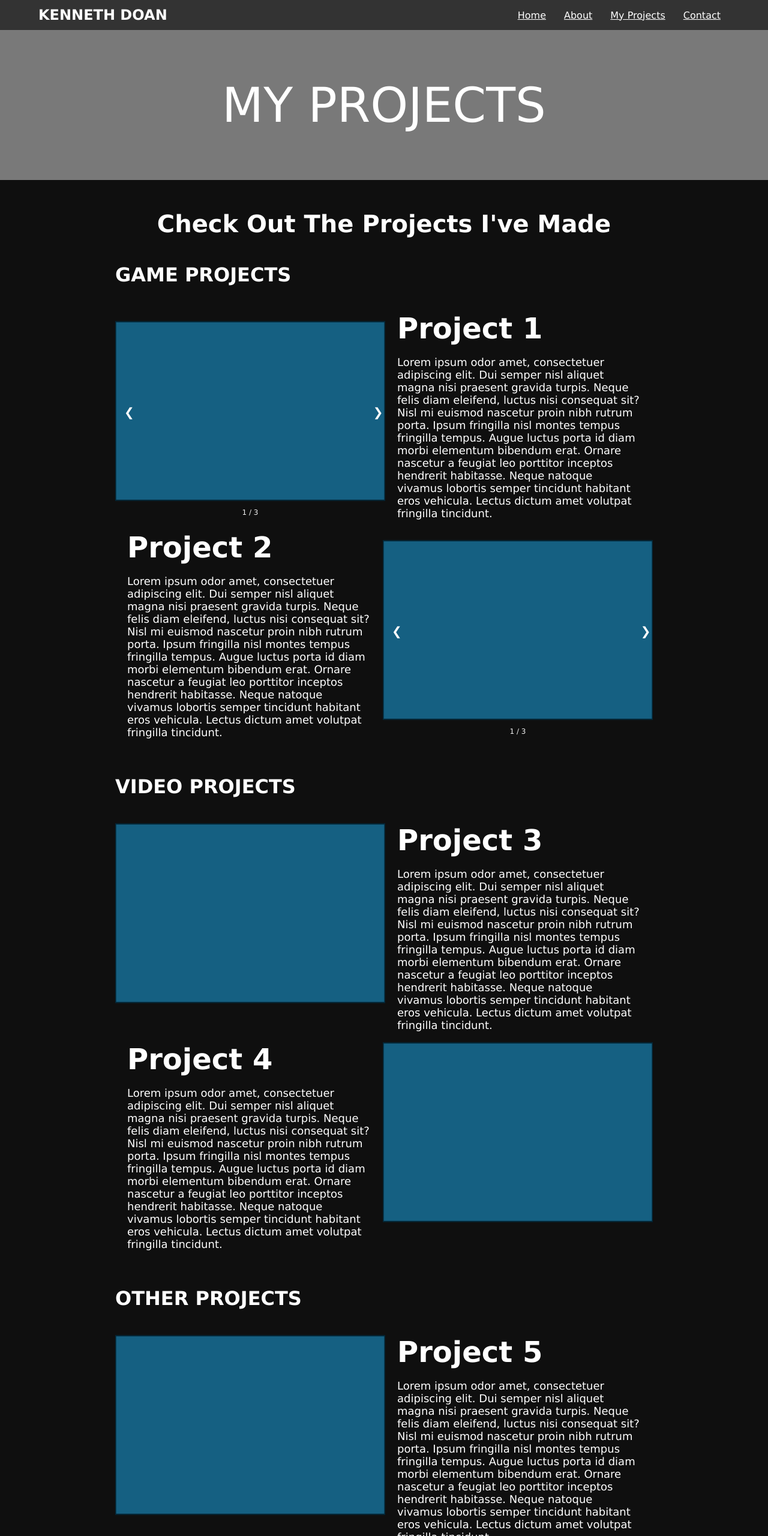
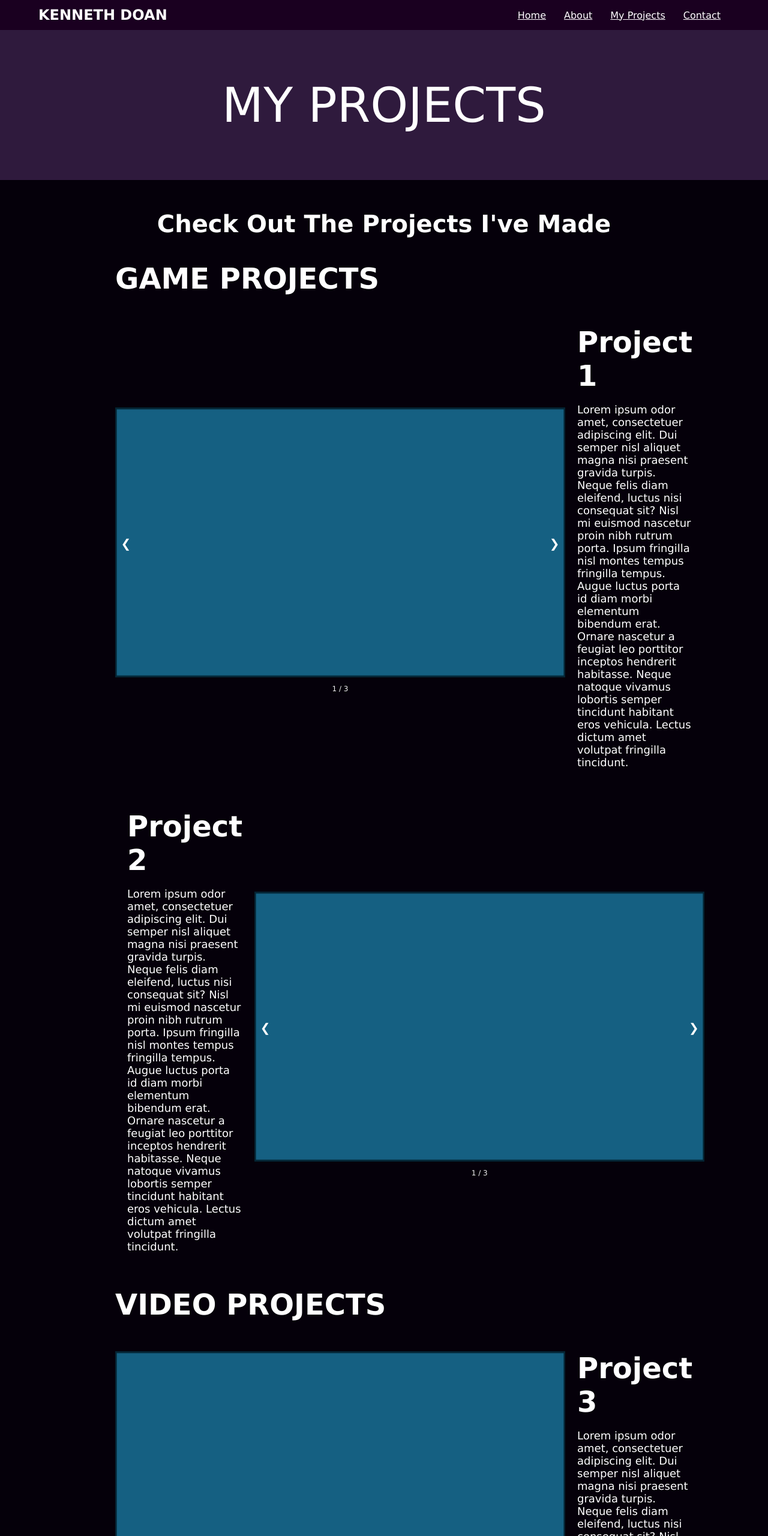
Before and after one commit to doankenneth/portfolio, a plain HTML site: page projects.html in a window 1280 px wide. Shown: the top 2560 px of the page at 60% size. Drawn offline with Linux system fonts and the light colour scheme.

Commit message:
Changed Project Page For Smaller Screens

```diff
--- a/projects.html
+++ b/projects.html
@@ -25,23 +25,23 @@
 
     <div class="main-content">
         <h3 class = "intro-title">Check Out The Projects I've Made</h3>
-        <h4>GAME PROJECTS</h4>
+        <h2>GAME PROJECTS</h2>
         <div class="Game Projects">
         <div class="project-left">
             <!-- Slideshow container -->
             <div class="slideshow-container">
                 <div class="mySlides1 fade">
-                    <img src="images/placeholder.png" width="450" height="300">
+                    <img src="images/placeholder.png" width="750" height="450">
                     <div class="numbertext">1 / 3</div>
                 </div>
 
                 <div class="mySlides1 fade">
-                    <img src="images/placeholder.png" width="450" height="300">
+                    <img src="images/placeholder.png" width="750" height="450">
                     <div class="numbertext">2 / 3</div>
                 </div>
 
                 <div class="mySlides1 fade">
-                    <img src="images/placeholder.png" width="450" height="300">
+                    <img src="images/placeholder.png" width="750" height="450">
                     <div class="numbertext">3 / 3</div>
                 </div>
                 <div class="button-container">
@@ -51,29 +51,29 @@
                 </div>
             </div>
             <div class = "project-container">
-                <h2 class="project-title">Project 1</h2>
+                <h4 class="project-title">Project 1</h4>
                 <p>Lorem ipsum odor amet, consectetuer adipiscing elit. Dui semper nisl aliquet magna nisi praesent gravida turpis. Neque felis diam eleifend, luctus nisi consequat sit? Nisl mi euismod nascetur proin nibh rutrum porta. Ipsum fringilla nisl montes tempus fringilla tempus. Augue luctus porta id diam morbi elementum bibendum erat. Ornare nascetur a feugiat leo porttitor inceptos hendrerit habitasse. Neque natoque vivamus lobortis semper tincidunt habitant eros vehicula. Lectus dictum amet volutpat fringilla tincidunt.</p>
             </div>
         </div>
         <div class="project-right">
             <div class = "project-container">
-                <h2 class="project-title">Project 2</h2>
+                <h4 class="project-title">Project 2</h4>
                 <p>Lorem ipsum odor amet, consectetuer adipiscing elit. Dui semper nisl aliquet magna nisi praesent gravida turpis. Neque felis diam eleifend, luctus nisi consequat sit? Nisl mi euismod nascetur proin nibh rutrum porta. Ipsum fringilla nisl montes tempus fringilla tempus. Augue luctus porta id diam morbi elementum bibendum erat. Ornare nascetur a feugiat leo porttitor inceptos hendrerit habitasse. Neque natoque vivamus lobortis semper tincidunt habitant eros vehicula. Lectus dictum amet volutpat fringilla tincidunt.</p>
             </div>
             <!-- Slideshow container -->
             <div class="slideshow-container">
                 <div class="mySlides2 fade">
-                    <img src="images/placeholder.png" width="450" height="300">
+                    <img src="images/placeholder.png" width="750" height="450">
                     <div class="numbertext">1 / 3</div>
                 </div>
 
                 <div class="mySlides2 fade">
-                    <img src="images/placeholder.png" width="450" height="300">
+                    <img src="images/placeholder.png" width="750" height="450">
                     <div class="numbertext">2 / 3</div>
                 </div>
 
                 <div class="mySlides2 fade">
-                    <img src="images/placeholder.png" width="450" height="300">
+                    <img src="images/placeholder.png" width="750" height="450">
                     <div class="numbertext">3 / 3</div>
                 </div>
                 <div class="button-container">
@@ -83,11 +83,11 @@
                 </div>
             </div>
         </div>
-        <h4>VIDEO PROJECTS</h4>
+        <h2>VIDEO PROJECTS</h2>
         <div class="project-left">
-            <img src="images/placeholder.png" width="450" height="300">
+            <img src="images/placeholder.png" width="750" height="450">
             <div class = "project-container">
-                <h2 class="project-title">Project 3</h2>
+                <h4 class="project-title">Project 3</h4>
                 <p>Lorem ipsum odor amet, consectetuer adipiscing elit. Dui semper nisl aliquet magna nisi praesent gravida turpis. Neque felis diam eleifend, luctus nisi consequat sit? Nisl mi euismod nascetur proin nibh rutrum porta. Ipsum fringilla nisl montes tempus fringilla tempus. Augue luctus porta id diam morbi elementum bibendum erat. Ornare nascetur a feugiat leo porttitor inceptos hendrerit habitasse. Neque natoque vivamus lobortis semper tincidunt habitant eros vehicula. Lectus dictum amet volutpat fringilla tincidunt.</p>
             </div>
         </div>
@@ -96,17 +96,17 @@
                 <h2 class="project-title">Project 4</h2>
                 <p>Lorem ipsum odor amet, consectetuer adipiscing elit. Dui semper nisl aliquet magna nisi praesent gravida turpis. Neque felis diam eleifend, luctus nisi consequat sit? Nisl mi euismod nascetur proin nibh rutrum porta. Ipsum fringilla nisl montes tempus fringilla tempus. Augue luctus porta id diam morbi elementum bibendum erat. Ornare nascetur a feugiat leo porttitor inceptos hendrerit habitasse. Neque natoque vivamus lobortis semper tincidunt habitant eros vehicula. Lectus dictum amet volutpat fringilla tincidunt.</p>
             </div>
-            <img src="images/placeholder.png" width="450" height="300">
+            <img src="images/placeholder.png" width="750" height="450">
         </div>
 
 
 
-        <h4>OTHER PROJECTS</h4>
+        <h2>OTHER PROJECTS</h2>
         <div class="project-left">
             <!-- Slideshow container -->
-            <img src="images/placeholder.png" width="450" height="300">
+            <img src="images/placeholder.png" width="750" height="450">
             <div class = "project-container">
-                <h2 class="project-title">Project 5</h2>
+                <h4 class="project-title">Project 5</h4>
                 <p>Lorem ipsum odor amet, consectetuer adipiscing elit. Dui semper nisl aliquet magna nisi praesent gravida turpis. Neque felis diam eleifend, luctus nisi consequat sit? Nisl mi euismod nascetur proin nibh rutrum porta. Ipsum fringilla nisl montes tempus fringilla tempus. Augue luctus porta id diam morbi elementum bibendum erat. Ornare nascetur a feugiat leo porttitor inceptos hendrerit habitasse. Neque natoque vivamus lobortis semper tincidunt habitant eros vehicula. Lectus dictum amet volutpat fringilla tincidunt.</p>
             </div>
         </div>
--- a/styles/basestyles.css
+++ b/styles/basestyles.css
@@ -1,6 +1,6 @@
 body {
     font-family: Verdana, sans-serif;
-    background-color: rgb(15, 15, 15);
+    background-color: rgb(5, 0, 10);
     color: rgb(255, 255, 255);
     margin: 0;
     width: 100%;
@@ -17,7 +17,7 @@ body {
     top: 0;
     width: 100%;
     height: 50px;
-    background-color: #333;
+    background-color: #1a0020;
     z-index: 1000;
     white-space: nowrap;
 }
@@ -54,7 +54,7 @@ body {
     margin-top: 50px;
     display: flex;
     width: 100%;
-    background-color: #797979;
+    background-color: #2f1a3d;
     text-align: center;
     justify-content: center;
     align-items: center;
@@ -70,6 +70,14 @@ body {
 
 
 /*HANDLER FOR SMALLER SCREENS*/
+
+@media only screen and (max-width: 1200px) {
+    .main-content {
+        margin: 50px 5%;
+        font-size: 1.5em;
+    }
+
+}
 
 @media only screen and (max-width: 768px) {
     /*HANDLES DROP DOWN NAVIGATION FOR SMALLER SCREENS*/
--- a/styles/projects_styles.css
+++ b/styles/projects_styles.css
@@ -4,13 +4,13 @@ h2 {
 h3 {
     font-size: 2.5rem;
 }
-
 h4 {
     font-size: 2rem;
 }
 .intro-title {
     display: flex;
     justify-content: center;
+    text-align: center;
 }
 
 /* Slideshow container */
@@ -19,6 +19,7 @@ h4 {
     flex-direction: row;
     position: relative;
     align-items: center;
+    justify-content: center;
 }
 
   /* Hide the images by default */
@@ -32,7 +33,7 @@ h4 {
 .button-container {
     position: absolute;
     display: flex;
-    gap: 368px;
+    gap: 667.5px;
     margin-bottom: 30px;
 }
   /* Next & previous buttons */
@@ -51,6 +52,7 @@ h4 {
 .project-left, .project-right {
     display: flex;
     flex-direction: row;
+    margin-top: 50px;
 }
 .project-title {
     font-size: 3rem;
@@ -102,3 +104,16 @@ h4 {
 
 
 }
+
+@media only screen and (max-width: 768px) {
+    img {
+        width: 350px;
+        height: 210px;
+    }
+
+    .button-container {
+        gap: 280px;
+    }
+
+
+}
```
Also changed, not shown: contact.html (+1 -1 lines).
